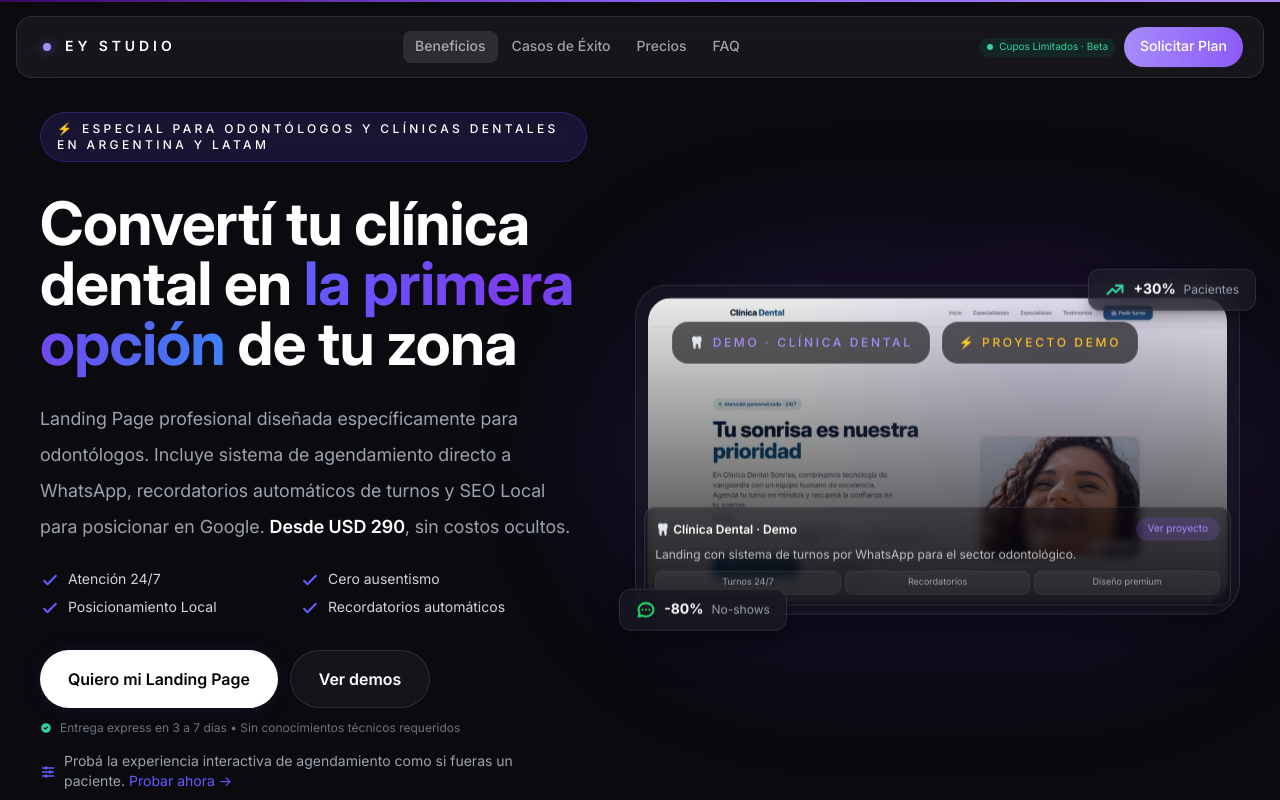
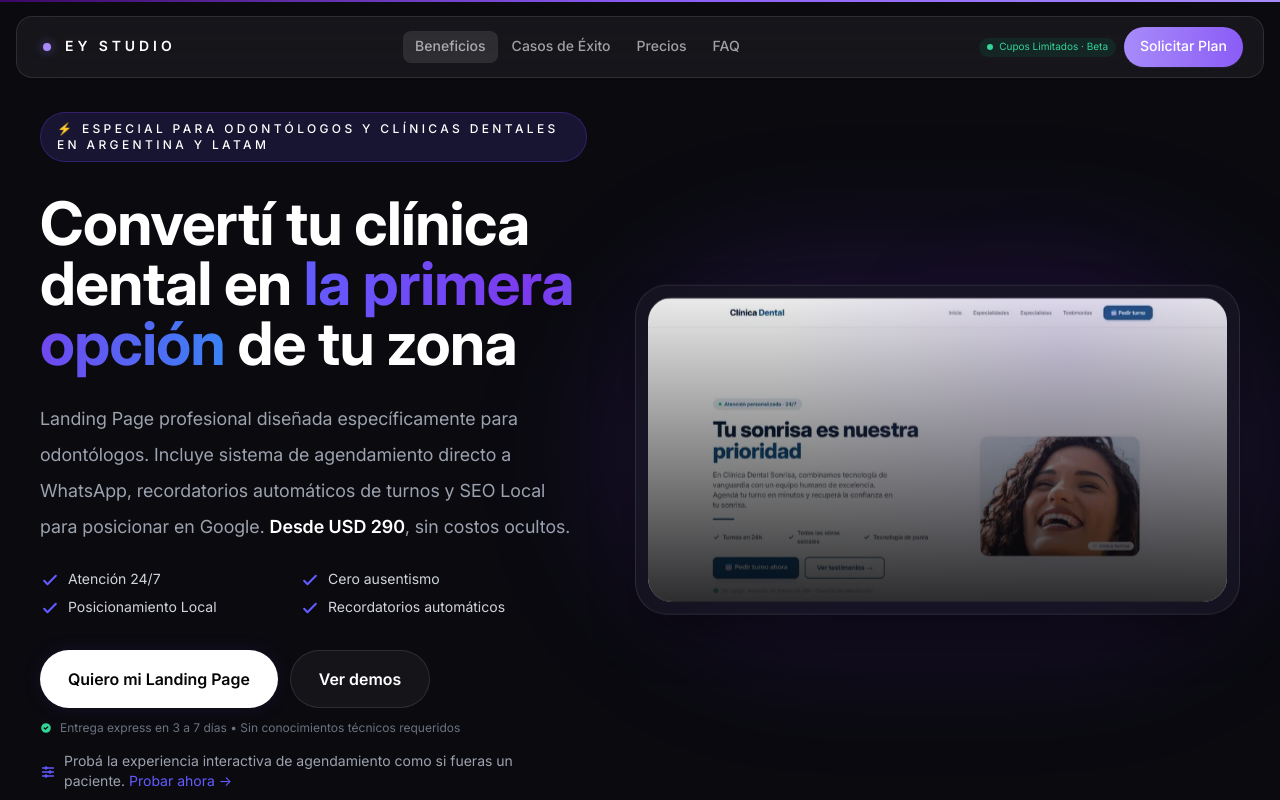
Before and after one commit to Y-emanuel/landing-EY-Studio, a React (Vite) app: page / in a window 1280 px wide. Shown: the top 800 px of the page. Built offline with nearby package versions, Linux system fonts and the light colour scheme.

Commit message:
perf: eliminar framer-motion del Hero, usar animaciones CSS, preload de imagen en primer lugar

```diff
--- a/index.html
+++ b/index.html
@@ -89,7 +89,7 @@
     </script>
 
     <!-- ============================================================
-         PRELOAD DE IMAGEN LCP (prioridad máxima)
+         🔥 PRELOAD DE IMAGEN LCP (Prioridad Máxima)
          ============================================================ -->
     <link
       rel="preload"
--- a/src/components/Hero.tsx
+++ b/src/components/Hero.tsx
@@ -1,5 +1,3 @@
-import { motion } from 'framer-motion'
-import { staggerContainer, slideUp } from '../lib/motion'
 import { CTAButtons } from './ui'
 import { FloatingOrbs } from './motion/FloatingOrbs'
 
@@ -10,15 +8,14 @@ const clinicaMockupImage = '/assets/images/landing-clinica.webp'
 const clinicaMockupImageMobile = '/assets/images/landing-clinica-movil.webp'
 
 // ============================================================
-// COMPONENTE HERO VISUAL
+// COMPONENTE HERO VISUAL (con animaciones CSS)
 // ============================================================
 function HeroVisual() {
   return (
     <div className="relative mx-auto w-full max-w-[630px] animate-float">
       {/* VERSIÓN MÓVIL */}
       <div className="block sm:hidden">
-        <div className="overflow-hidden rounded-2xl border border-white/10 bg-[rgba(26,26,38,0.4)]">
-          {/* Contenedor de imagen con aspect-ratio */}
+        <div className="relative overflow-hidden rounded-2xl border border-white/10 bg-[rgba(26,26,38,0.4)]">
           <div className="relative aspect-[370/647] w-full bg-[#0A0A0F]">
             <img
               src={clinicaMockupImageMobile}
@@ -30,11 +27,9 @@ function HeroVisual() {
               height={647}
             />
             <div className="absolute inset-0 bg-gradient-to-t from-[#0A0A0F]/60 via-transparent to-transparent" />
-            {/* Badge superior */}
             <div className="absolute left-2 top-2 rounded-xl border border-white/10 bg-black/60 px-2 py-1 backdrop-blur-sm">
               <p className="text-[8px] font-medium text-violet-haze">🦷 Demo · Clínica Dental</p>
             </div>
-            {/* Tarjetas flotantes de métricas */}
             <div className="absolute bottom-2 left-2 rounded-xl border border-white/10 bg-[rgba(26,26,38,0.7)] px-2 py-1.5 backdrop-blur-sm flex items-center gap-1">
               <svg className="h-3 w-3 text-emerald-400" fill="none" stroke="currentColor" viewBox="0 0 24 24" strokeWidth="2.5">
                 <path strokeLinecap="round" strokeLinejoin="round" d="M13 7h8m0 0v8m0-8l-8 8-4-4-6 6" />
@@ -50,8 +45,6 @@ function HeroVisual() {
               <span className="text-[8px] text-[#9CA3AF]">No-shows</span>
             </div>
           </div>
-
-          {/* ✅ Tarjeta inferior FUERA de la imagen (para que no tape) */}
           <div className="p-3">
             <div className="flex items-center justify-between">
               <p className="text-sm font-semibold text-white">🦷 Clínica Dental · Demo</p>
@@ -67,37 +60,25 @@ function HeroVisual() {
         </div>
       </div>
 
-      {/* VERSIÓN DESKTOP (igual, con overlay) */}
       {/* VERSIÓN DESKTOP */}
       <div className="hidden sm:block">
         <div className="absolute -inset-8 rounded-full bg-[#7C3AED]/15 blur-3xl pointer-events-none" />
 
-        {/* Tarjetas flotantes +30% y -80% (sin cambios) */}
-        <motion.div
-          initial={{ opacity: 0, x: 20, y: -10 }}
-          animate={{ opacity: 1, x: 0, y: 0 }}
-          transition={{ delay: 0.8, duration: 0.6, ease: 'easeOut' }}
-          className="absolute -right-4 -top-4 z-20 rounded-xl border border-white/10 bg-[rgba(26,26,38,0.7)] px-4 py-2.5 backdrop-blur-xl shadow-lg shadow-black/30 flex items-center gap-2"
-        >
+        <div className="absolute -right-4 -top-4 z-20 rounded-xl border border-white/10 bg-[rgba(26,26,38,0.7)] px-4 py-2.5 backdrop-blur-xl shadow-lg shadow-black/30 flex items-center gap-2 animate-fadeInRight">
           <svg className="w-5 h-5 text-emerald-400" fill="none" stroke="currentColor" viewBox="0 0 24 24" strokeWidth="2.5">
             <path strokeLinecap="round" strokeLinejoin="round" d="M13 7h8m0 0v8m0-8l-8 8-4-4-6 6" />
           </svg>
           <span className="text-sm font-bold text-white">+30%</span>
           <span className="text-xs text-[#9CA3AF]">Pacientes</span>
-        </motion.div>
+        </div>
 
-        <motion.div
-          initial={{ opacity: 0, x: -20, y: 10 }}
-          animate={{ opacity: 1, x: 0, y: 0 }}
-          transition={{ delay: 1.0, duration: 0.6, ease: 'easeOut' }}
-          className="absolute -bottom-4 -left-4 z-20 rounded-xl border border-white/10 bg-[rgba(26,26,38,0.7)] px-4 py-2.5 backdrop-blur-xl shadow-lg shadow-black/30 flex items-center gap-2"
-        >
+        <div className="absolute -bottom-4 -left-4 z-20 rounded-xl border border-white/10 bg-[rgba(26,26,38,0.7)] px-4 py-2.5 backdrop-blur-xl shadow-lg shadow-black/30 flex items-center gap-2 animate-fadeInLeft">
           <svg className="w-5 h-5 text-[#25D366]" fill="none" stroke="currentColor" viewBox="0 0 24 24" strokeWidth="2.5">
             <path strokeLinecap="round" strokeLinejoin="round" d="M8 12h.01M12 12h.01M16 12h.01M21 12c0 4.418-4.03 8-9 8a9.863 9.863 0 01-4.255-.949L3 20l1.395-3.72C3.512 15.042 3 13.574 3 12c0-4.418 4.03-8 9-8s9 3.582 9 8z" />
           </svg>
           <span className="text-sm font-bold text-white">-80%</span>
           <span className="text-xs text-[#9CA3AF]">No-shows</span>
-        </motion.div>
+        </div>
 
         <div className="relative overflow-hidden rounded-[2rem] border border-white/10 bg-[rgba(26,26,38,0.6)] p-3 shadow-2xl shadow-black/50 backdrop-blur-xl">
           <div className="relative overflow-hidden rounded-[1.5rem] aspect-[800/420] bg-[#0A0A0F]">
@@ -112,33 +93,17 @@ function HeroVisual() {
             />
             <div className="absolute inset-0 bg-[linear-gradient(180deg,rgba(5,5,7,0.08),rgba(5,5,7,0.84)),radial-gradient(circle_at_72%_20%,rgba(167,139,250,0.22),transparent_18rem)]" />
 
-            <div className="absolute left-6 top-6 flex flex-row gap-3">
-              <motion.div
-                initial={{ opacity: 0, y: -10 }}
-                animate={{ opacity: 1, y: 0 }}
-                transition={{ delay: 0.5, duration: 0.5 }}
-                className="rounded-2xl border border-white/[0.08] bg-black/60 px-4 py-3 backdrop-blur-xl"
-              >
+            <div className="absolute left-6 top-6 flex flex-row gap-3 animate-fadeInDown">
+              <div className="rounded-2xl border border-white/[0.08] bg-black/60 px-4 py-3 backdrop-blur-xl">
                 <p className="text-xs font-medium uppercase tracking-[0.22em] text-violet-haze">🦷 Demo · Clínica Dental</p>
-              </motion.div>
-              <motion.div
-                initial={{ opacity: 0, y: 10 }}
-                animate={{ opacity: 1, y: 0 }}
-                transition={{ delay: 0.7, duration: 0.5 }}
-                className="rounded-2xl border border-white/[0.08] bg-black/60 px-4 py-3 backdrop-blur-xl"
-              >
+              </div>
+              <div className="rounded-2xl border border-white/[0.08] bg-black/60 px-4 py-3 backdrop-blur-xl">
                 <p className="text-xs font-medium uppercase tracking-[0.22em] text-amber-400">⚡ Proyecto demo</p>
-              </motion.div>
+              </div>
             </div>
           </div>
 
-          {/* ✅ TARJETA INFERIOR MEJORADA (más transparente y compacta) */}
-          <motion.div
-            initial={{ opacity: 0, y: 14 }}
-            animate={{ opacity: 1, y: 0 }}
-            transition={{ delay: 0.62, duration: 0.5 }}
-            className="absolute bottom-2 left-2 right-2 rounded-xl border border-white/10 bg-[#08070d]/40 p-2.5 shadow-lg shadow-black/20 backdrop-blur-sm"
-          >
+          <div className="absolute bottom-2 left-2 right-2 rounded-xl border border-white/10 bg-[#08070d]/40 p-2.5 shadow-lg shadow-black/20 backdrop-blur-sm animate-fadeInUp">
             <div className="flex items-center justify-between gap-2">
               <p className="text-[10px] font-semibold text-white sm:text-xs">🦷 Clínica Dental · Demo</p>
               <span className="rounded-full bg-violet-pulse/20 px-2 py-0.5 text-[8px] text-violet-haze sm:px-3 sm:py-1 sm:text-[10px]">Ver proyecto</span>
@@ -149,7 +114,7 @@ function HeroVisual() {
                 <span key={item} className="rounded-lg bg-white/5 px-1.5 py-0.5 text-center text-[7px] text-[#9CA3AF] border border-white/5 sm:px-2 sm:py-1 sm:text-[9px]">{item}</span>
               ))}
             </div>
-          </motion.div>
+          </div>
         </div>
       </div>
     </div>
@@ -157,7 +122,7 @@ function HeroVisual() {
 }
 
 // ============================================================
-// COMPONENTE HERO PRINCIPAL (sin cambios)
+// COMPONENTE HERO PRINCIPAL
 // ============================================================
 export function Hero() {
   return (
@@ -166,44 +131,26 @@ export function Hero() {
       <div className="absolute inset-x-0 bottom-0 h-56 bg-gradient-to-t from-[#0A0A0F] to-transparent" />
       <FloatingOrbs />
 
-      <motion.div
-        id="top"
-        initial="hidden"
-        animate="visible"
-        variants={staggerContainer}
-        className="relative z-10 mx-auto grid min-h-screen w-full max-w-7xl items-center gap-12 px-5 pb-16 pt-28 sm:px-8 lg:grid-cols-[0.95fr_1.05fr] lg:px-10"
-      >
-        <div className="max-w-4xl">
-          <motion.div
-            variants={slideUp}
-            className="mb-8 inline-flex items-center rounded-full border border-[#7C3AED]/30 bg-[rgba(99,91,255,0.15)] px-4 py-2 text-[10px] font-medium uppercase tracking-[0.28em] text-white backdrop-blur sm:text-xs"
-          >
+      <div className="relative z-10 mx-auto grid min-h-screen w-full max-w-7xl items-center gap-12 px-5 pb-16 pt-28 sm:px-8 lg:grid-cols-[0.95fr_1.05fr] lg:px-10">
+        <div className="max-w-4xl animate-fadeInUp">
+          <div className="mb-8 inline-flex items-center rounded-full border border-[#7C3AED]/30 bg-[rgba(99,91,255,0.15)] px-4 py-2 text-[10px] font-medium uppercase tracking-[0.28em] text-white backdrop-blur sm:text-xs">
             ⚡ ESPECIAL PARA ODONTÓLOGOS Y CLÍNICAS DENTALES EN ARGENTINA Y LATAM
-          </motion.div>
+          </div>
 
-          <motion.h1
-            variants={slideUp}
-            className="max-w-5xl font-outfit text-3xl font-bold leading-[1.05] tracking-[-0.01em] text-white sm:text-4xl lg:text-6xl"
-          >
+          <h1 className="max-w-5xl font-outfit text-3xl font-bold leading-[1.05] tracking-[-0.01em] text-white sm:text-4xl lg:text-6xl">
             Convertí tu clínica dental en{' '}
             <span className="bg-gradient-to-r from-[#635BFF] via-[#7C3AED] to-[#3B82F6] bg-clip-text text-transparent">
               la primera opción
             </span>{' '}
             de tu zona
-          </motion.h1>
+          </h1>
 
-          <motion.p
-            variants={slideUp}
-            className="mt-7 max-w-2xl text-base leading-7 text-[#9CA3AF] sm:text-lg sm:leading-9"
-          >
+          <p className="mt-7 max-w-2xl text-base leading-7 text-[#9CA3AF] sm:text-lg sm:leading-9">
             Landing Page profesional diseñada específicamente para odontólogos. Incluye sistema de agendamiento directo a WhatsApp, recordatorios automáticos de turnos y SEO Local para posicionar en Google.{' '}
             <span className="font-semibold text-white"> Desde USD 290</span>, sin costos ocultos.
-          </motion.p>
+          </p>
 
-          <motion.div
-            variants={slideUp}
-            className="mt-6 grid grid-cols-1 sm:grid-cols-2 gap-2 max-w-lg"
-          >
+          <div className="mt-6 grid grid-cols-1 sm:grid-cols-2 gap-2 max-w-lg">
             {[
               'Atención 24/7',
               'Cero ausentismo',
@@ -217,23 +164,20 @@ export function Hero() {
                 {benefit}
               </div>
             ))}
-          </motion.div>
+          </div>
 
-          <motion.div variants={slideUp} className="mt-8">
+          <div className="mt-8">
             <CTAButtons primaryLabel="Quiero mi Landing Page" />
-          </motion.div>
+          </div>
 
-          <motion.p variants={slideUp} className="mt-3 text-xs text-[#6B7280] flex items-center gap-2">
+          <p className="mt-3 text-xs text-[#6B7280] flex items-center gap-2">
             <svg className="h-3 w-3 text-emerald-400" fill="currentColor" viewBox="0 0 20 20">
               <path fillRule="evenodd" d="M10 18a8 8 0 100-16 8 8 0 000 16zm3.707-9.293a1 1 0 00-1.414-1.414L9 10.586 7.707 9.293a1 1 0 00-1.414 1.414l2 2a1 1 0 001.414 0l4-4z" clipRule="evenodd" />
             </svg>
             Entrega express en 3 a 7 días • Sin conocimientos técnicos requeridos
-          </motion.p>
+          </p>
 
-          <motion.div
-            variants={slideUp}
-            className="flex items-center gap-2 pt-4 text-xs text-[#9CA3AF] sm:text-sm"
-          >
+          <div className="flex items-center gap-2 pt-4 text-xs text-[#9CA3AF] sm:text-sm">
             <svg className="h-4 w-4 text-[#635BFF] flex-shrink-0" fill="none" stroke="currentColor" viewBox="0 0 24 24" strokeWidth="2">
               <path strokeLinecap="round" strokeLinejoin="round" d="M10.5 6h9.75M10.5 6a1.5 1.5 0 11-3 0m3 0a1.5 1.5 0 10-3 0M3.75 6H7.5m3 12h9.75m-9.75 0a1.5 1.5 0 01-3 0m3 0a1.5 1.5 0 00-3 0m-3.75 0H7.5m9-6h3.75m-3.75 0a1.5 1.5 0 01-3 0m3 0a1.5 1.5 0 00-3 0m-9.75 0h9.75" />
             </svg>
@@ -241,11 +185,11 @@ export function Hero() {
               Probá la experiencia interactiva de agendamiento como si fueras un paciente.
               <a href="#agendamiento" className="text-[#635BFF] hover:underline ml-1">Probar ahora →</a>
             </span>
-          </motion.div>
+          </div>
         </div>
 
         <HeroVisual />
-      </motion.div>
+      </div>
     </section>
   )
 }
--- a/src/index.css
+++ b/src/index.css
@@ -203,3 +203,59 @@ h1, h2, h3 {
 .animate-float {
   animation: float 6s ease-in-out infinite;
 }
+
+/* ============================================================
+   ANIMACIONES DE ENTRADA (reemplazan a framer-motion)
+   ============================================================ */
+@keyframes fadeInUp {
+  from {
+    opacity: 0;
+    transform: translateY(20px);
+  }
+  to {
+    opacity: 1;
+    transform: translateY(0);
+  }
+}
+@keyframes fadeInDown {
+  from {
+    opacity: 0;
+    transform: translateY(-20px);
+  }
+  to {
+    opacity: 1;
+    transform: translateY(0);
+  }
+}
+@keyframes fadeInLeft {
+  from {
+    opacity: 0;
+    transform: translateX(-20px);
+  }
+  to {
+    opacity: 1;
+    transform: translateX(0);
+  }
+}
+@keyframes fadeInRight {
+  from {
+    opacity: 0;
+    transform: translateX(20px);
+  }
+  to {
+    opacity: 1;
+    transform: translateX(0);
+  }
+}
+.animate-fadeInUp {
+  animation: fadeInUp 0.6s ease-out forwards;
+}
+.animate-fadeInDown {
+  animation: fadeInDown 0.6s ease-out forwards;
+}
+.animate-fadeInLeft {
+  animation: fadeInLeft 0.6s ease-out forwards;
+}
+.animate-fadeInRight {
+  animation: fadeInRight 0.6s ease-out forwards;
+}
```
